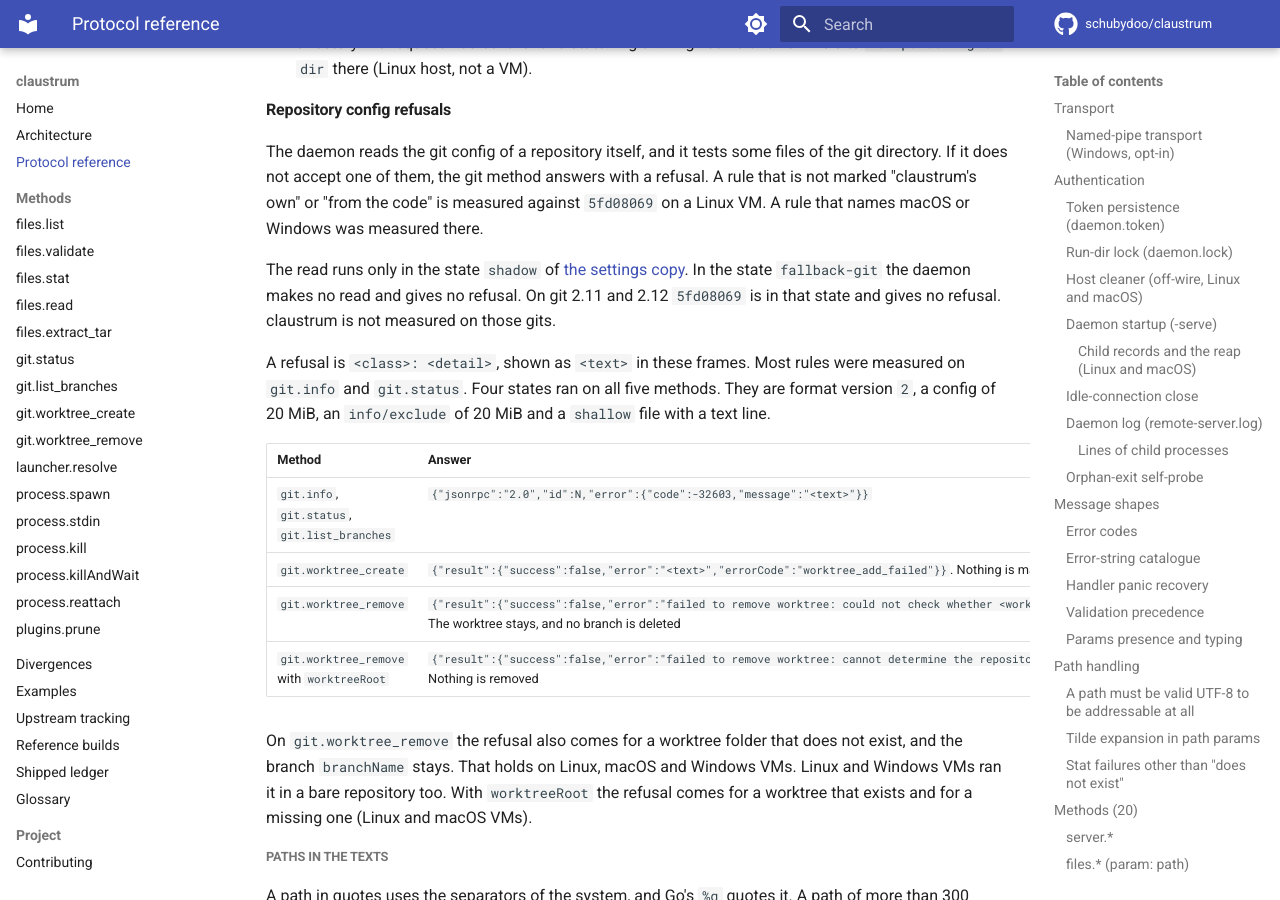
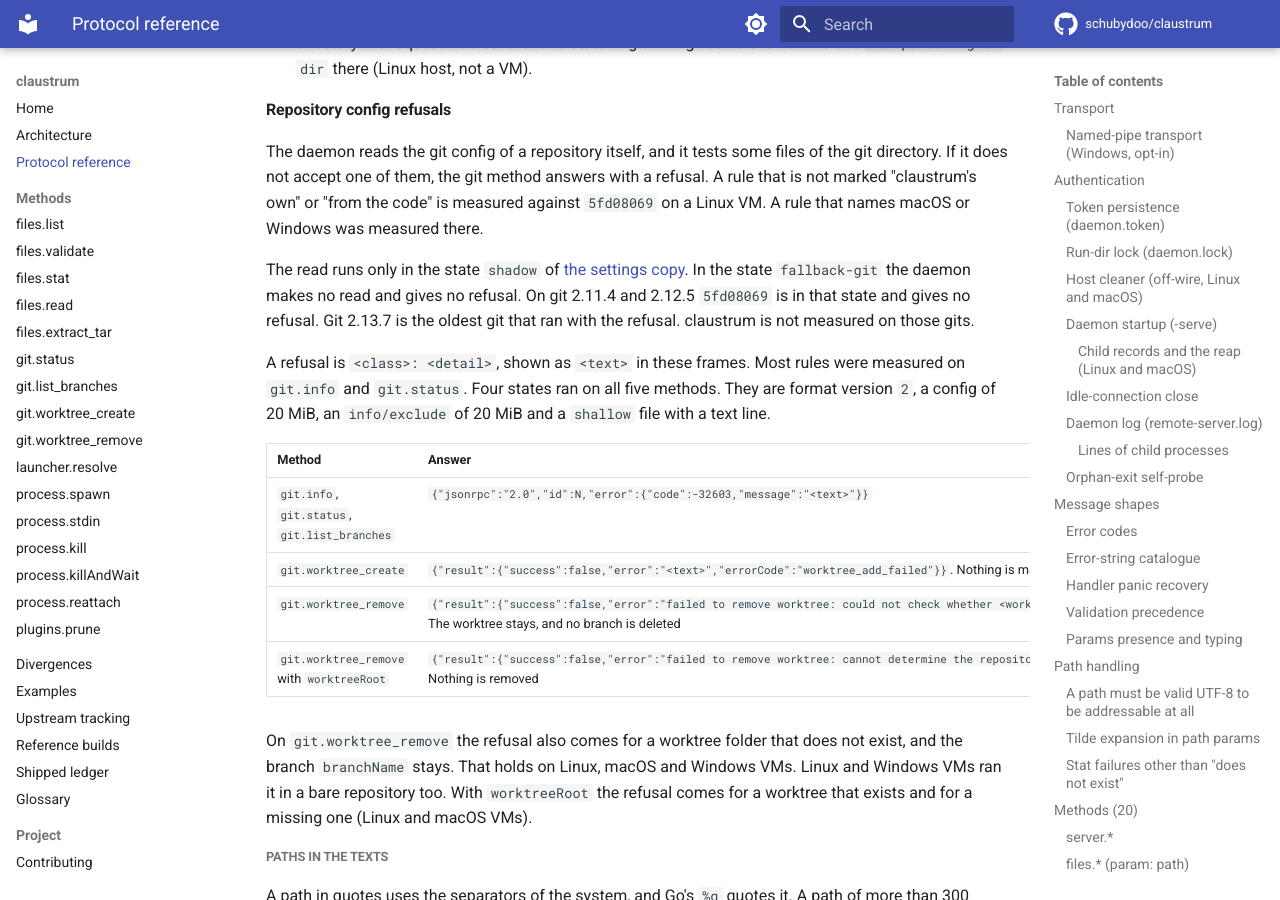
Before and after one commit to schubydoo/claustrum, an MkDocs documentation site: the page built from docs/PROTOCOL.md, in a window 1280 px wide and 900 px high, scrolled down 49215 px. Built offline with MkDocs 1.6.1 and Material for MkDocs 9.7.7, drawn with Linux system fonts in a browser that asks for light colours; comment, search, counter and statistics services are not loaded; some of the changed text lies outside the part shown.

Commit message:
docs: fix the review findings of the config refusals cut
Co-Authored-By: Claude Opus 5.5 <noreply@anthropic.com>

```diff
--- a/docs/PROTOCOL.md
+++ b/docs/PROTOCOL.md
@@ -1870,8 +1870,8 @@ against `5fd08069` on a Linux VM. A rule that names macOS or Windows was measure
 
 The read runs only in the state `shadow` of [the settings copy](#the-settings-copy).
 In the state `fallback-git` the daemon makes no read and gives no refusal. On git
-2.11 and 2.12 `5fd08069` is in that state and gives no refusal. claustrum is not
-measured on those gits.
+2.11.4 and 2.12.5 `5fd08069` is in that state and gives no refusal. Git 2.13.7 is
+the oldest git that ran with the refusal. claustrum is not measured on those gits.
 
 A refusal is `<class>: <detail>`, shown as `<text>` in these frames. Most rules were
 measured on `git.info` and `git.status`. Four states ran on all five methods. They
@@ -2049,8 +2049,8 @@ itself.
 
 ##### Which answer comes first
 
-A refused config comes before a refused file of the git
-directory. In class 2, `shallow` comes before `info/attributes` (Linux, macOS and
+A refused config comes first, then a refused `config.worktree` file of a linked
+worktree, then a refused file of the git directory (from the code for the middle step). In class 2, `shallow` comes before `info/attributes` (Linux, macOS and
 Windows VMs), and `info/attributes` comes before `info/exclude`.
 
 ##### A folder that is not a repository
```
Also changed, not shown: other parts of docs/PROTOCOL.md (+2 -2 lines).
